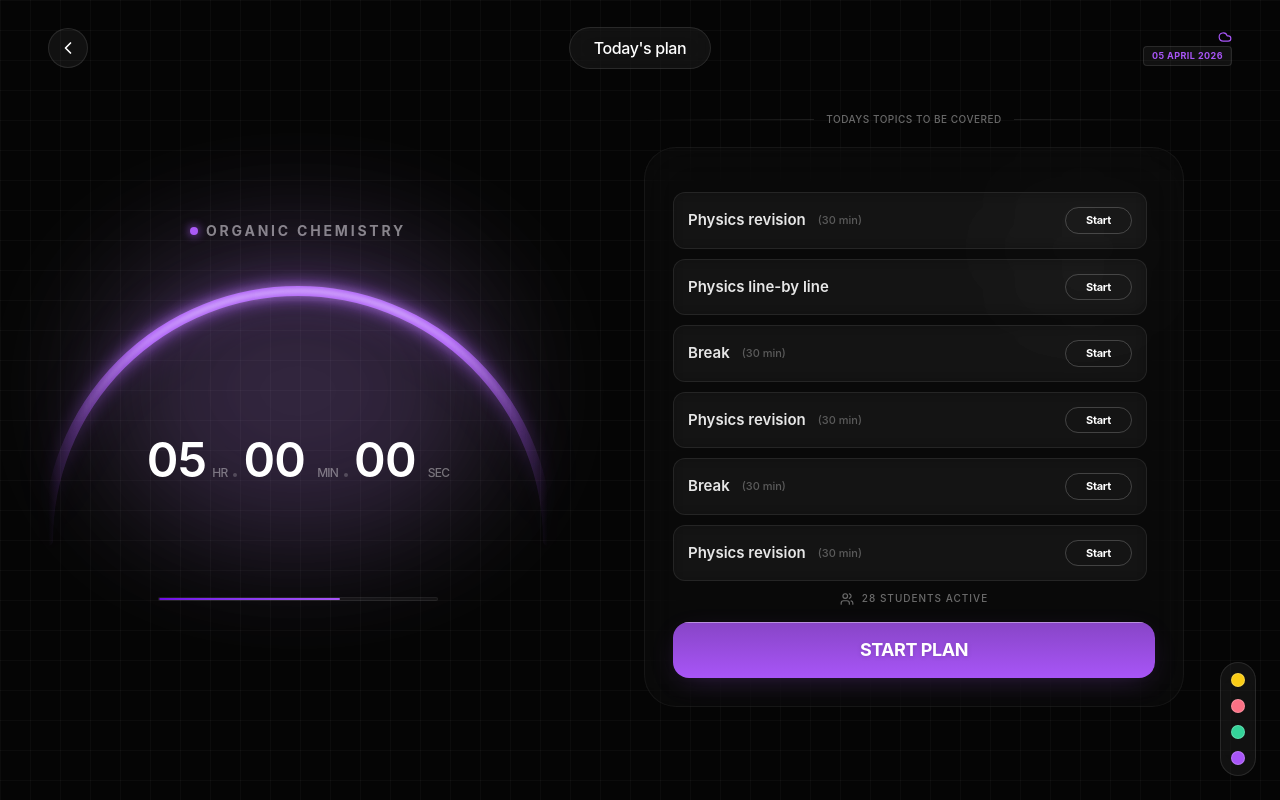
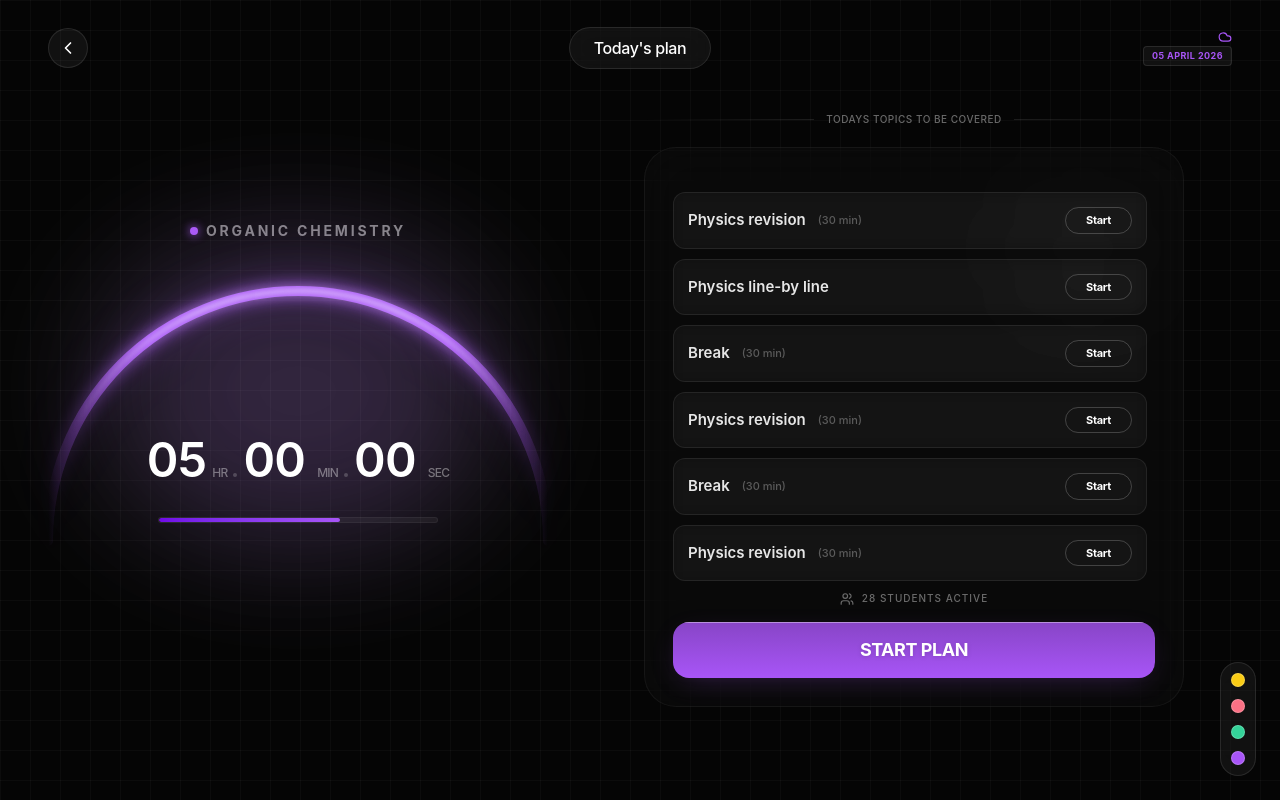
Before and after one commit to Harshydv-me/Planner, a React (Vite) app: page / in a window 1280 px wide. Built offline with nearby package versions, Linux system fonts and the light colour scheme.

Commit message:
style: tighten gap between timer and progress bar using negative margin

```diff
--- a/src/App.jsx
+++ b/src/App.jsx
@@ -141,7 +141,7 @@ function App() {
             </motion.div>
 
             {/* Fixed-Size Semicircle Arc Hero - Extra Large Scale */}
-            <div className="relative w-[480px] h-[240px] sm:w-[600px] sm:h-[300px] flex items-end justify-center mb-14 flex-shrink-0">
+            <div className="relative w-[480px] h-[240px] sm:w-[600px] sm:h-[300px] flex items-end justify-center mb-2 flex-shrink-0">
               <svg
                 viewBox="0 0 600 300"
                 className="absolute top-0 w-full h-full overflow-visible pointer-events-none"
@@ -226,7 +226,7 @@ function App() {
             </div>
 
             {/* Progress Bar */}
-            <div className="w-full max-w-[240px] sm:max-w-[280px] h-1 bg-white/5 rounded-full relative overflow-hidden border border-white/5 z-20 mb-6 flex-shrink-0">
+            <div className="w-full max-w-[240px] sm:max-w-[280px] h-1.5 bg-white/5 rounded-full relative overflow-hidden border border-white/5 z-20 mb-6 flex-shrink-0 -mt-8">
               <motion.div
                 initial={{ width: 0 }}
                 animate={{ width: '65%' }}
```
